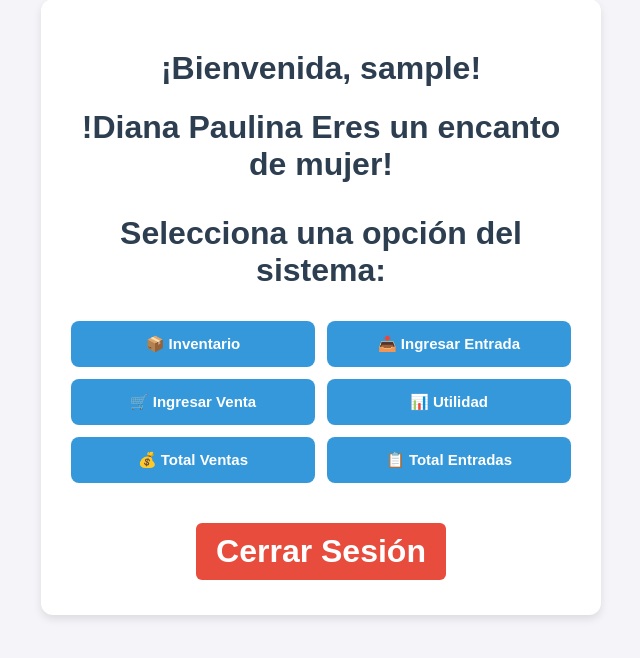
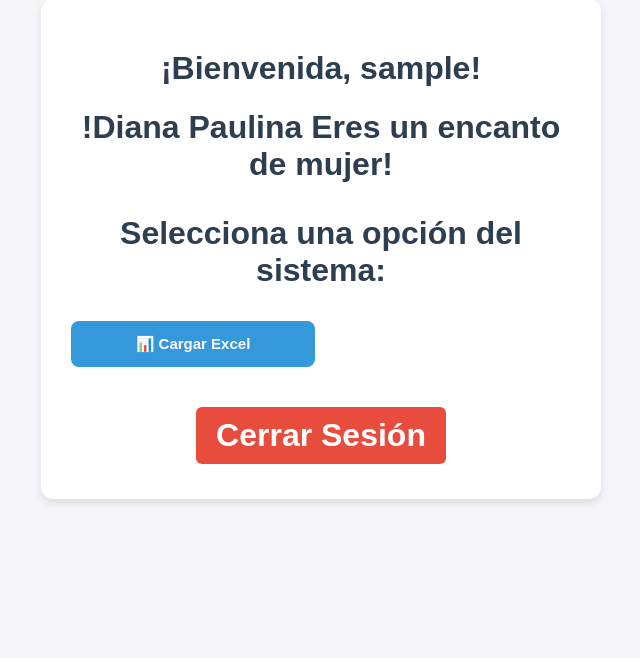
Before and after one commit to harolddickson26/ANALISIS, a Flask app: page / in a window 1280 px wide. Shown: the part 49-707 px from the top of the page, without its empty margins (319-959 px from the left). Run offline with Flask 3, Linux system fonts and the light colour scheme; the visitor is signed in with stand-in values (Sample User, id 1).

Commit message:
Agregar funcionalidad para cargar y visualizar Excel

```diff
--- a/templates/index.html
+++ b/templates/index.html
@@ -60,12 +60,7 @@
         <p>Selecciona una opción del sistema:</p>
 
         <div class="grid-menu">
-            <a href="/inventario" class="btn-menu">📦 Inventario</a>
-            <a href="/ingresar-entrada" class="btn-menu">📥 Ingresar Entrada</a>
-            <a href="/ingresar-venta" class="btn-menu">🛒 Ingresar Venta</a>
-            <a href="/utilidad" class="btn-menu">📊 Utilidad</a>
-            <a href="/total-ventas" class="btn-menu">💰 Total Ventas</a>
-            <a href="/total-entradas" class="btn-menu">📋 Total Entradas</a>
+            <a href="/cargar-excel" class="btn-menu">📊 Cargar Excel</a>
         </div>
 
         <a href="/logout" class="btn-logout">Cerrar Sesión</a>
```
Also changed, not shown: templates/cargar_excel.html (added).
